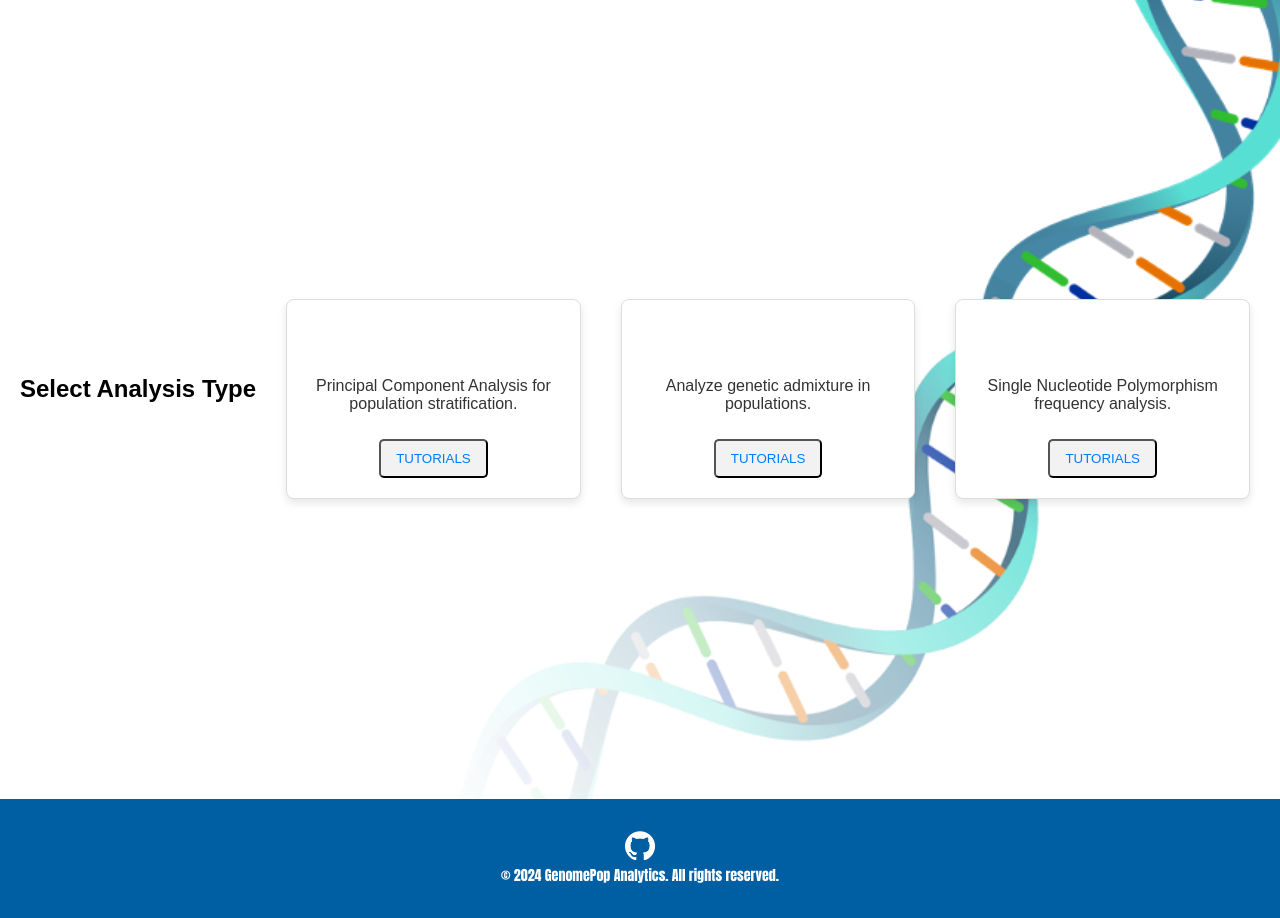
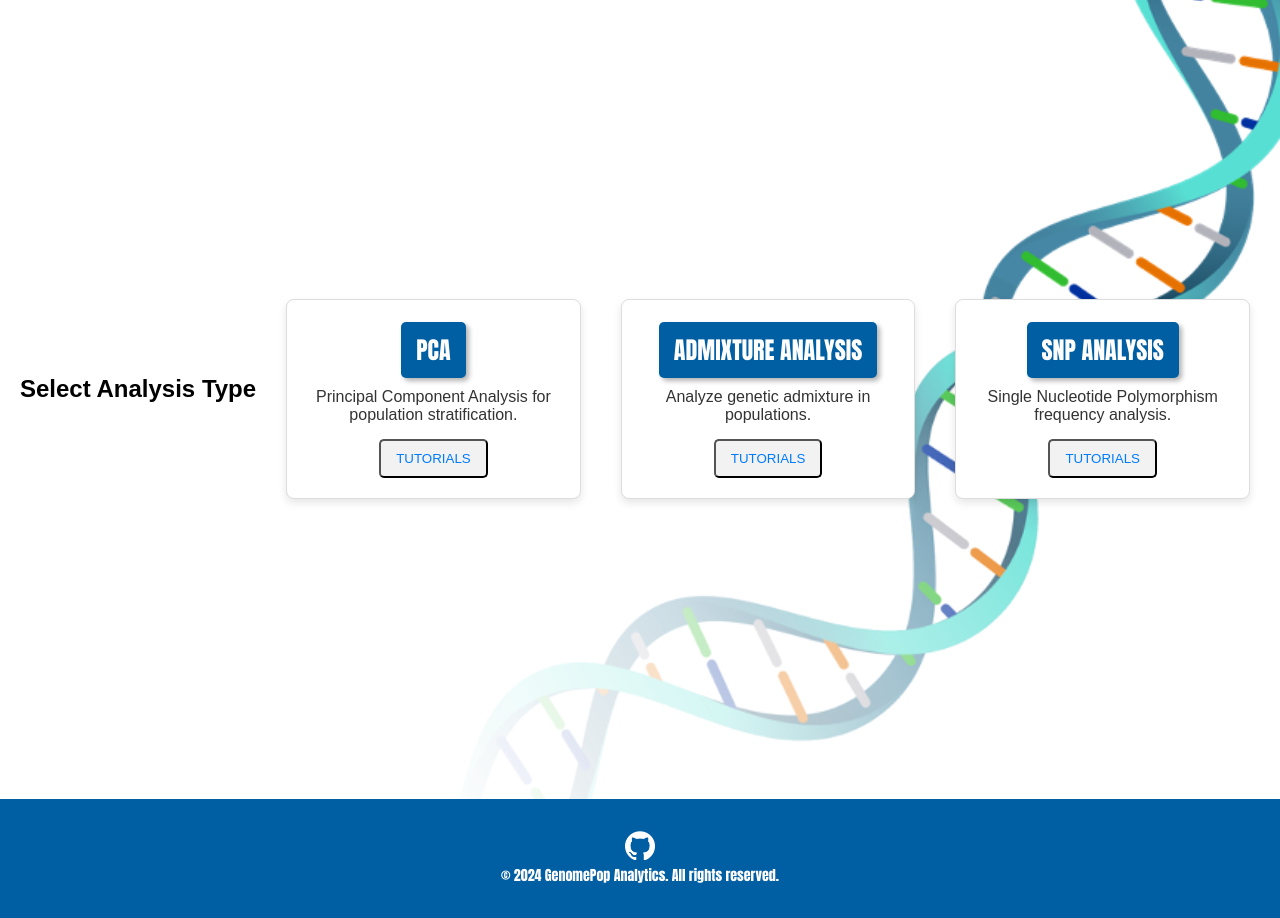
Before and after one commit to Djinho/Population-Genetics-Web-Tool, a Flask app: page /analysis_tools in a window 1280 px wide. Shown: the part 105-1023 px from the top of the page. Run offline with Flask 3, Linux system fonts and the light colour scheme.

Commit message:
Update analysis_selection.html

```diff
--- a/app/templates/analysis_selection.html
+++ b/app/templates/analysis_selection.html
@@ -10,7 +10,7 @@
 
   <div class="analysis-box">
     <!-- Box for PCA Analysis option -->
-    <h3><a href="{{ url_for('pca_form') }}">PCA ANALYSIS</a></h3>
+    <h3 class="analysis-tools-btn"><a href="{{ url_for('pca_form') }}">PCA</a></h3>
     <!-- The link leads to the PCA analysis form page -->
     <p>Principal Component Analysis for population stratification.</p>
     <!-- Description of PCA Analysis -->
@@ -23,7 +23,7 @@
 
   <div class="analysis-box">
     <!-- Box for Admixture Analysis option -->
-    <h3><a href="{{ url_for('admixture_form') }}">ADMIXTURE ANALYSIS</a></h3>
+    <h3 class="analysis-tools-btn"><a href="{{ url_for('admixture_form') }}">ADMIXTURE ANALYSIS</a></h3>
     <!-- The link leads to the Admixture analysis form page -->
     <p>Analyze genetic admixture in populations.</p>
     <!-- Description of Admixture Analysis -->
@@ -36,7 +36,7 @@
 
   <div class="analysis-box">
     <!-- Box for SNP Analysis option -->
-    <h3><a href="{{ url_for('snp_analysis') }}">SNP ANALYSIS</a></h3>
+    <h3 class="analysis-tools-btn"><a href="{{ url_for('snp_analysis') }}">SNP ANALYSIS</a></h3>
     <!-- The link leads to the SNP analysis form page -->
     <p>Single Nucleotide Polymorphism frequency analysis.</p>
     <!-- Description of SNP Analysis -->
```
